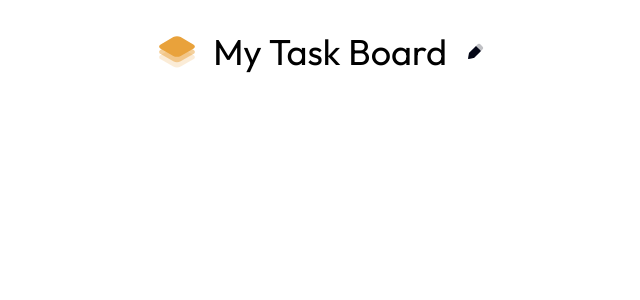
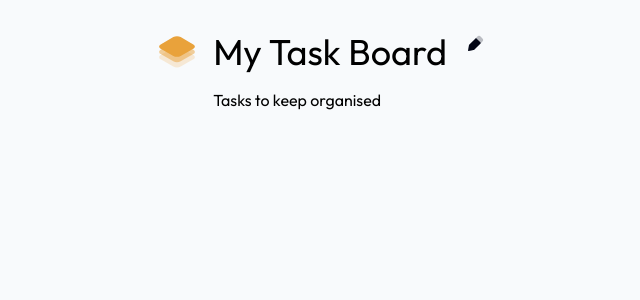
Before and after one commit to samaraneves/task-board-app, a Next.js app: page / in a window 1280 px wide. Shown: the top 300 px of the page, without its empty margins (318-958 px from the left). Built offline with nearby package versions, Linux system fonts and the light colour scheme.

Commit message:
feat: adicao de titulo e cor de background

```diff
--- a/src/app/layout.tsx
+++ b/src/app/layout.tsx
@@ -16,7 +16,7 @@ export default function RootLayout({
 }>) {
   return (
     <html lang="en">
-      <body className={`${outfit.className} antialiased`}>{children}</body>
+      <body className={`${outfit.className} antialiased bg-[--antiflash-white]`}>{children}</body>
     </html>
   );
 }
--- a/src/components/Title/index.tsx
+++ b/src/components/Title/index.tsx
@@ -4,9 +4,12 @@ import Edit_duotone from "@/assets/Edit_duotone.svg";
 
 export function Title() {
     return (
-        <header className="flex justify-center flex-row gap-4 py-8">
+        <header className="flex flex-row items-start justify-center gap-4 py-8">
             <Image src={Logo} alt="Task Board APP logo"/>
-            <h1 className="text-2xl lg:text-4xl">My Task Board</h1>
+            <div className="flex flex-col justify-center flex-row gap-4">
+                <h1 className="text-2xl lg:text-4xl">My Task Board</h1>
+                <strong className="text-base font-normal">Tasks to keep organised</strong>
+            </div>
             <Image src={Edit_duotone} alt="Task Board APP logo"/>
         </header>
     )
```
